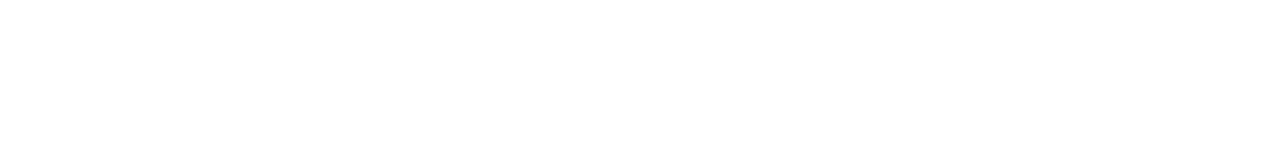
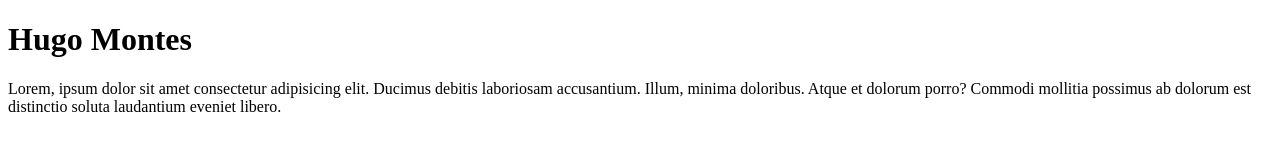
Before and after one commit to HugoMontes/hello-git-usuariox, a plain HTML site: page index.html in a window 1280 px wide. Drawn offline with Linux system fonts and the light colour scheme.

Commit message:
Adicionar titulo y texto

```diff
--- a/index.html
+++ b/index.html
@@ -3,9 +3,10 @@
 <head>
     <meta charset="UTF-8">
     <meta name="viewport" content="width=|, initial-scale=1.0">
-    <title>Mi Pagina Web</title>
+    <title>Hugo Montes</title>
 </head>
 <body>
-
+    <h1>Hugo Montes</h1>
+    <p>Lorem, ipsum dolor sit amet consectetur adipisicing elit. Ducimus debitis laboriosam accusantium. Illum, minima doloribus. Atque et dolorum porro? Commodi mollitia possimus ab dolorum est distinctio soluta laudantium eveniet libero.</p>
 </body>
 </html>
```
